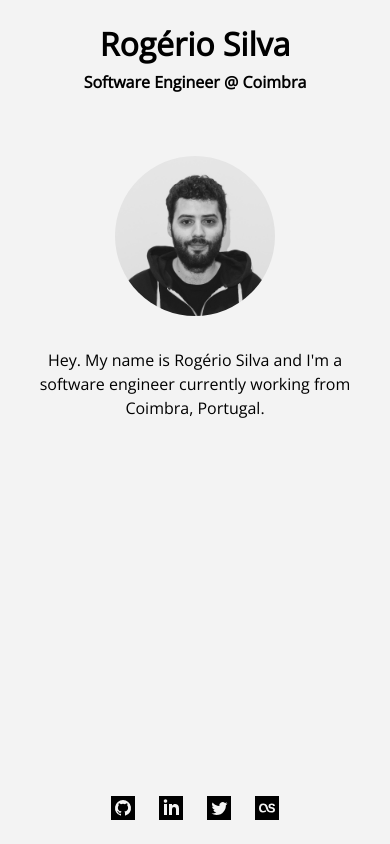
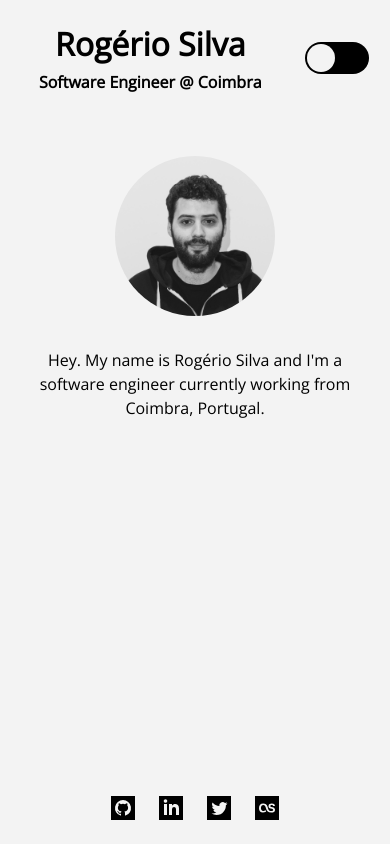
Before and after one commit to rogeriocsilva/rogeriocsilva.github.io, a website: page src/index.html in a window 390 px wide. Drawn offline with nearby package versions, Linux system fonts and the light colour scheme; files that its build step writes are made by us from their sources.

Commit message:
feat(dark): added dark mode switch

```diff
--- a/src/index.html
+++ b/src/index.html
@@ -27,6 +27,12 @@
         </a>
         <h4 class="header--sub-title">Software Engineer @ Coimbra</h4>
       </div>
+
+      <div class="theme">
+        <input class="theme--switch" type="checkbox" />
+
+      </div>
+
 
     </section>
     <section class="container">
--- a/src/js/index.js
+++ b/src/js/index.js
@@ -1,6 +1,26 @@
 $(function () {
-	console.log("ready!");
 	replaceImgToSvg()
+
+	const toggleButton = ".theme--switch"
+
+	var storedTheme = localStorage.getItem('theme') || (window.matchMedia("(prefers-color-scheme: dark)").matches ? "dark" : "light");
+	if (storedTheme) {
+		document.documentElement.setAttribute('data-theme', storedTheme)
+		if (storedTheme === "dark") {
+			$(toggleButton).prop("checked", true);
+		}
+	}
+
+	$(toggleButton).click(e => {
+		var currentTheme = document.documentElement.getAttribute("data-theme");
+		var targetTheme = "light";
+		if (currentTheme === "light") {
+			targetTheme = "dark";
+		}
+
+		document.documentElement.setAttribute('data-theme', targetTheme)
+		localStorage.setItem('theme', targetTheme);
+	})
 });
 
 const replaceImgToSvg = () => {
--- a/src/scss/main.scss
+++ b/src/scss/main.scss
@@ -72,6 +72,17 @@ select {
     --github-color: rgba(0, 0, 0, 0.5);
 
     --primary-font: "Open Sans", sans-serif;
+    --white-color: #fff;
+}
+
+html[data-theme="light"] {
+    --background-color: #f3f3f3;
+    --text-color: #000000;
+}
+html[data-theme="dark"] {
+    --background-color: #131313;
+    --text-color: #f1f1f1;
+    --github-color: rgba(255, 255, 255, 0.5);
 }
 
 body {
@@ -115,14 +126,14 @@ main {
 .header {
     margin: 1.5rem auto;
     text-align: center;
-    grid-column: 1/5;
+    grid-column: 1/4;
 
     @include tablet {
         margin: 1.5rem auto 1.5rem 1.5rem;
         text-align: left;
     }
     @include desktop {
-        grid-column: 1/13;
+        grid-column: 1/10;
     }
 
     &--link {
@@ -229,3 +240,51 @@ main {
         transition: fill 0.1s ease-in-out;
     }
 }
+
+.theme {
+    grid-column: 4/5;
+    margin-left: auto;
+    display: flex;
+    align-items: center;
+
+    @include desktop {
+        grid-column: 10/13;
+    }
+
+    &--switch {
+        appearance: none;
+        width: 4rem;
+        height: 2rem;
+        display: inline-block;
+        position: relative;
+        border-radius: 3.125rem;
+        overflow: hidden;
+        outline: none;
+        border: none;
+        cursor: pointer;
+        background-color: var(--text-color);
+        transition: background-color ease 0.3s;
+
+        &::before {
+            content: "";
+            display: block;
+            position: absolute;
+            z-index: 2;
+            width: 1.75rem;
+            height: 1.75rem;
+            background: var(--background-color);
+            left: 0.125rem;
+            top: 0.125rem;
+            border-radius: 50%;
+            transition: all cubic-bezier(0.3, 1.5, 0.7, 1) 0.3s;
+        }
+
+        &:checked {
+            background-color: var(--text-color);
+            &:before {
+                left: 2rem;
+                background: var(--background-color);
+            }
+        }
+    }
+}
```
Also changed, not shown: index.html (+6 -0 lines), css/main.css, js/index.min.js.
